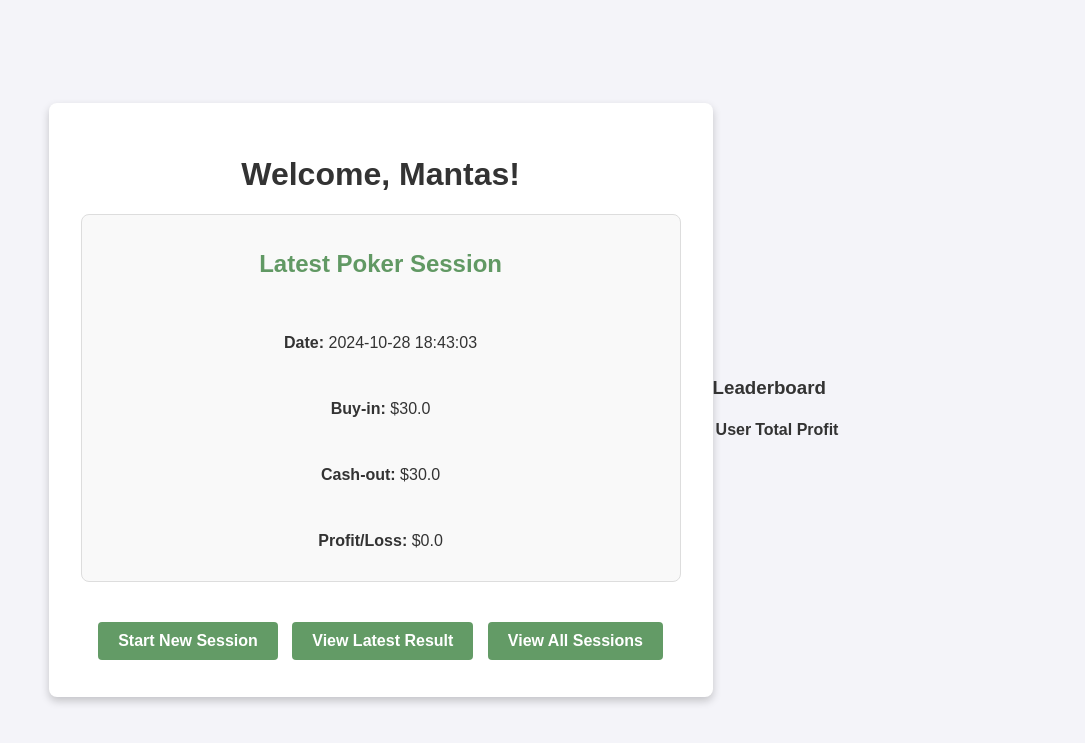
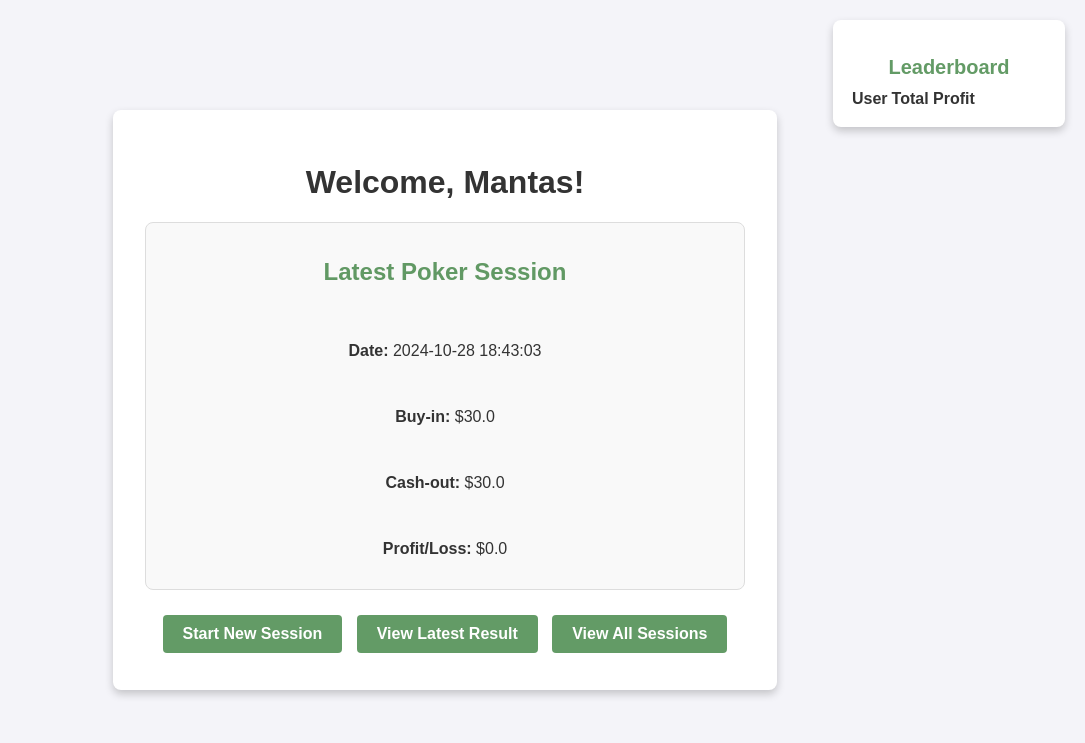
Before and after one commit to griutexius/poker-tracker, a Flask app: page /home in a window 1280 px wide. Shown: the top 743 px of the page, without its empty margins (195-1280 px from the left). Run offline with Flask 3, Linux system fonts and the light colour scheme; a user stored in the database is signed in; data comes from the database, SQL or seed files in the repository; lists and menus that the app fills with data are empty.

Commit message:
Update styles.css

```diff
--- a/poker_website/static/styles.css
+++ b/poker_website/static/styles.css
@@ -5,26 +5,27 @@ body {
     align-items: center;
     min-height: 100vh;
     margin: 0;
+    background-color: #f4f4f9;
     font-family: Arial, sans-serif;
-    background-color: #f3f4f6;
     color: #333;
 }
 
 /* Centered container styling */
 .container {
-    max-width: 400px;
+    max-width: 600px;
     width: 100%;
     background-color: #fff;
     border-radius: 8px;
     box-shadow: 0 4px 8px rgba(0, 0, 0, 0.2);
     padding: 2rem;
     text-align: center;
+    position: relative;
 }
 
 /* Headings */
 h2 {
     font-size: 1.5rem;
-    margin-bottom: 1rem;
+    margin-bottom: 1.5rem;
     color: #005c059c;
 }
 
@@ -43,7 +44,8 @@ label {
 
 input[type="text"],
 input[type="password"],
-button {
+button,
+.btn {
     padding: 0.75rem;
     border: 1px solid #ddd;
     border-radius: 4px;
@@ -63,6 +65,7 @@ button,
     padding: 10px 20px;
     display: inline-block;
     margin: 5px;
+    transition: background-color 0.3s;
 }
 
 button:hover,
@@ -92,51 +95,17 @@ button:hover,
 
 /* Session Info Styling */
 .session-info {
-    margin-top: 20px;
-    padding: 15px;
-    border: 1px solid #ddd;
-    border-radius: 8px;
-    background-color: #f9f9f9;
-}
-/* styles.css */
-
-/* General body styling to center content */
-body {
-    display: flex;
-    justify-content: center;
-    align-items: center;
-    min-height: 100vh;
-    margin: 0;
-    background-color: #f4f4f9;
-    font-family: Arial, sans-serif;
-    color: #333;
-}
-
-.container {
-    max-width: 600px;
-    width: 100%;
-    background-color: #fff;
-    border-radius: 8px;
-    box-shadow: 0 4px 8px rgba(0, 0, 0, 0.2);
-    padding: 2rem;
-    text-align: center;
-}
-
-/* Heading style */
-h2 {
-    font-size: 1.5rem;
-    margin-bottom: 1.5rem;
-    color: #005c059c;
-}
-
-/* Session info styling */
-.session-info {
     display: flex;
     flex-direction: column;
     gap: 1rem;
-    margin-bottom: 1rem;
+    margin-top: 20px;
+    padding: 15px;
+    background-color: #f9f9f9;
+    border: 1px solid #ddd;
+    border-radius: 8px;
 }
 
+/* Individual session item styling */
 .session-item {
     display: flex;
     align-items: center;
@@ -159,27 +128,44 @@ h2 {
     margin-right: 10px;
 }
 
-/* Button styling */
-.btn {
-    display: inline-block;
-    padding: 10px 20px;
-    margin-top: 20px;
-    color: white;
-    background-color: #005c059c;
-    border: none;
-    border-radius: 4px;
-    text-decoration: none;
-    font-weight: bold;
-    cursor: pointer;
-    transition: background-color 0.3s;
-}
-
-.btn:hover {
-    background-color: #067502;
-}
-
 /* Back button styling (if needed) */
 a.btn {
     text-align: center;
     text-decoration: none;
 }
+
+/* Leaderboard styling */
+.leaderboard {
+    position: absolute;
+    top: 20px;
+    right: 20px;
+    width: 200px;
+    background-color: #fff;
+    border-radius: 8px;
+    box-shadow: 0 4px 8px rgba(0, 0, 0, 0.2);
+    padding: 1rem;
+    text-align: left;
+}
+
+.leaderboard h3 {
+    font-size: 1.25rem;
+    margin-bottom: 0.5rem;
+    color: #005c059c;
+    text-align: center;
+}
+
+.leaderboard-item {
+    display: flex;
+    justify-content: space-between;
+    padding: 0.5rem 0;
+    border-bottom: 1px solid #ddd;
+}
+
+.leaderboard-item:last-child {
+    border-bottom: none;
+}
+
+.leaderboard-item span {
+    font-weight: bold;
+    color: #333;
+}
```
